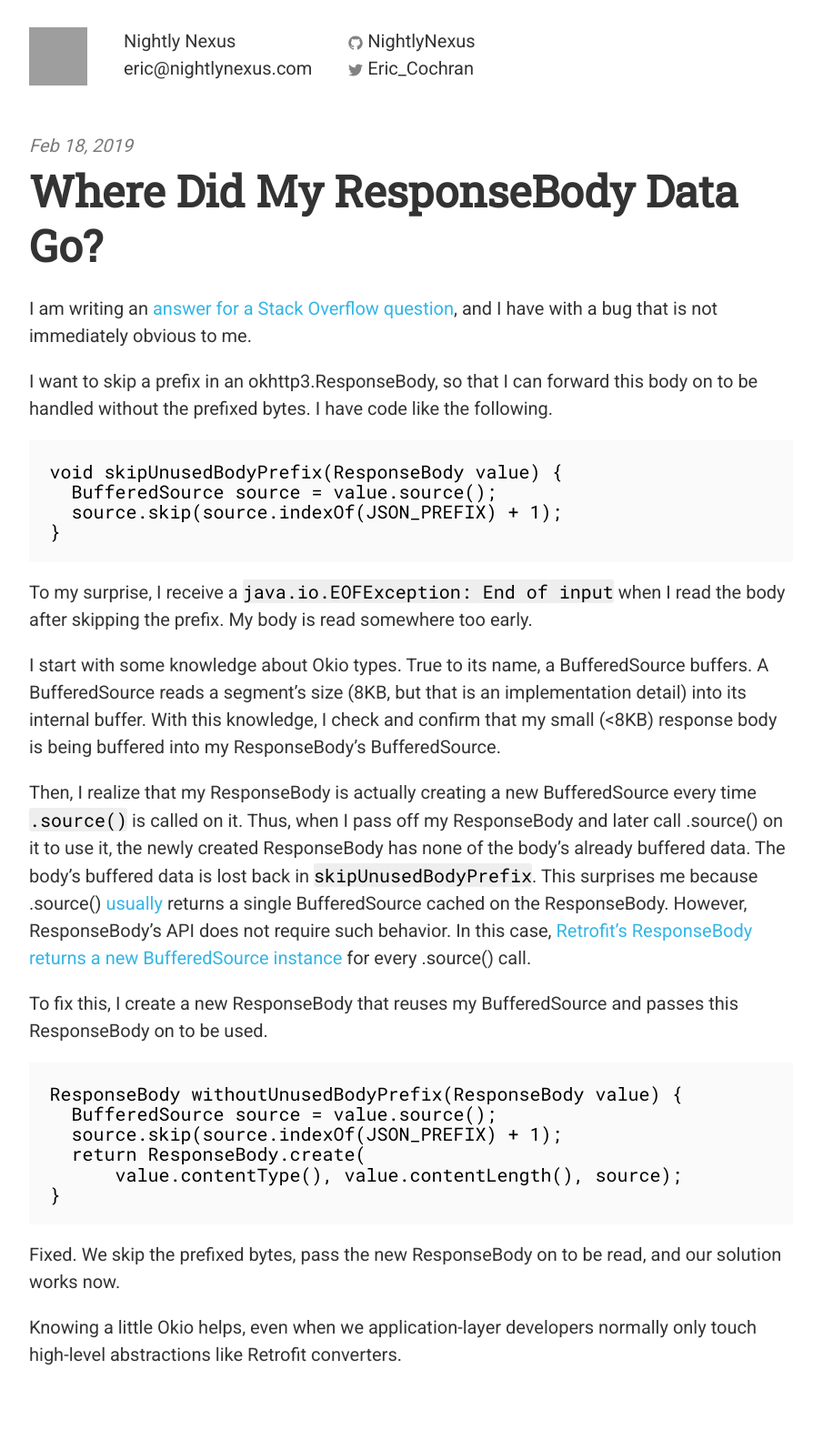
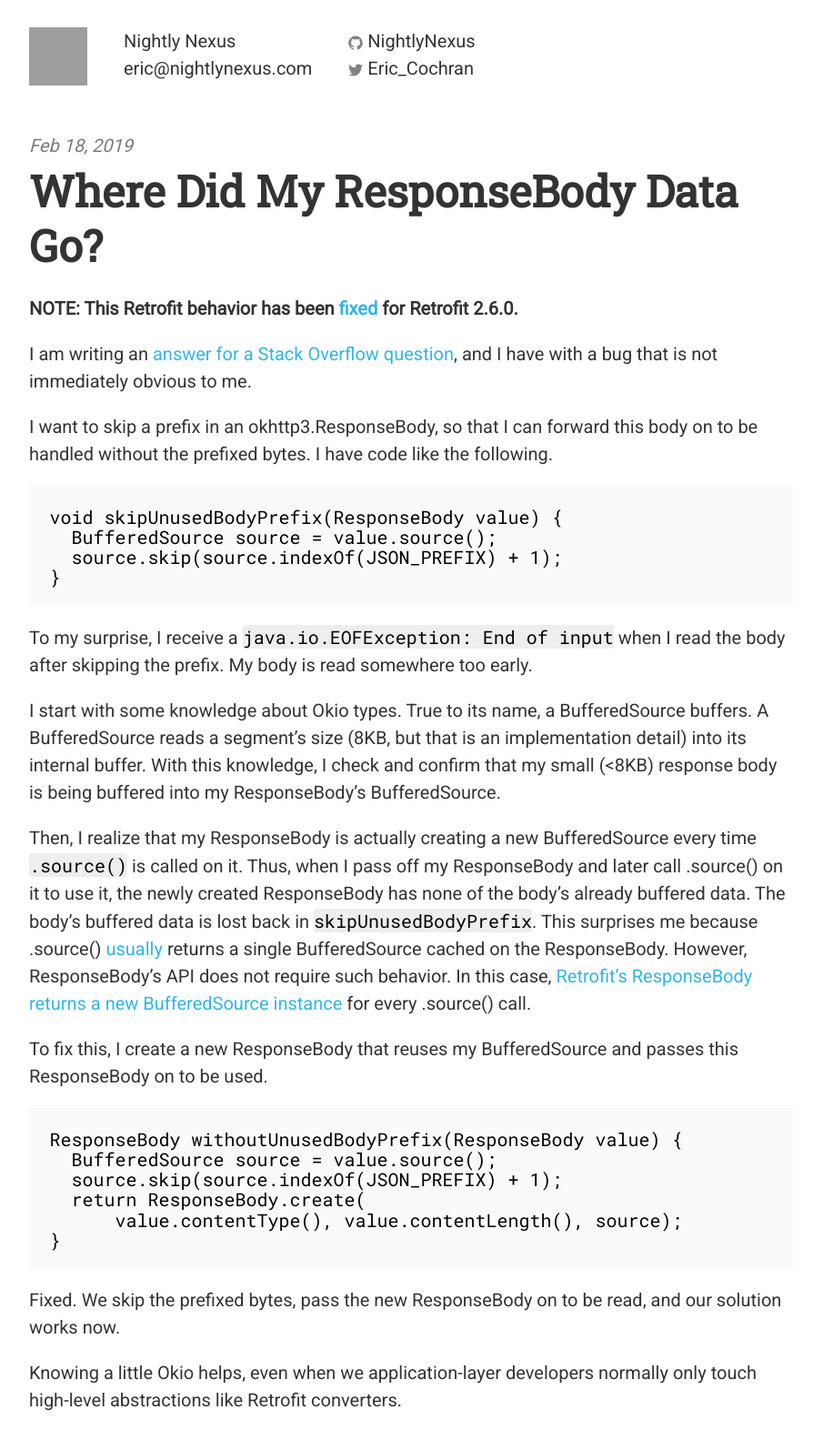
Before and after one commit to NightlyNexus/blog.nightlynexus.com, a Jekyll site: the page built from _posts/2019-02-18-where-did-my-responsebody-data-go.md, in a window 1280 px wide. Shown: the whole page at 91% size, without its empty margins (188-1082 px from the left). Built offline with Jekyll 4.4.1, drawn with Linux system fonts in a browser that asks for light colours; before the commit the page ends 1544 px from its top, so only the background shows below that; grey boxes are pictures that could not be loaded.

Commit message:
Update with Retrofit fix note.

```diff
--- a/_posts/2019-02-18-where-did-my-responsebody-data-go.md
+++ b/_posts/2019-02-18-where-did-my-responsebody-data-go.md
@@ -5,6 +5,8 @@ date:       2019-02-18 14:00:00
 summary:    The case of lost bytes in a Retrofit Converter.
 categories: Android
 ---
+<b>NOTE: This Retrofit behavior has been [fixed](https://github.com/square/retrofit/pull/3035/) for Retrofit 2.6.0.</b>
+
 I am writing an [answer for a Stack Overflow question](https://stackoverflow.com/a/53640537/1696171), and I have with a bug that is not immediately obvious to me.
 
 I want to skip a prefix in an okhttp3.ResponseBody, so that I can forward this body on to be handled without the prefixed bytes. I have code like the following.
```
